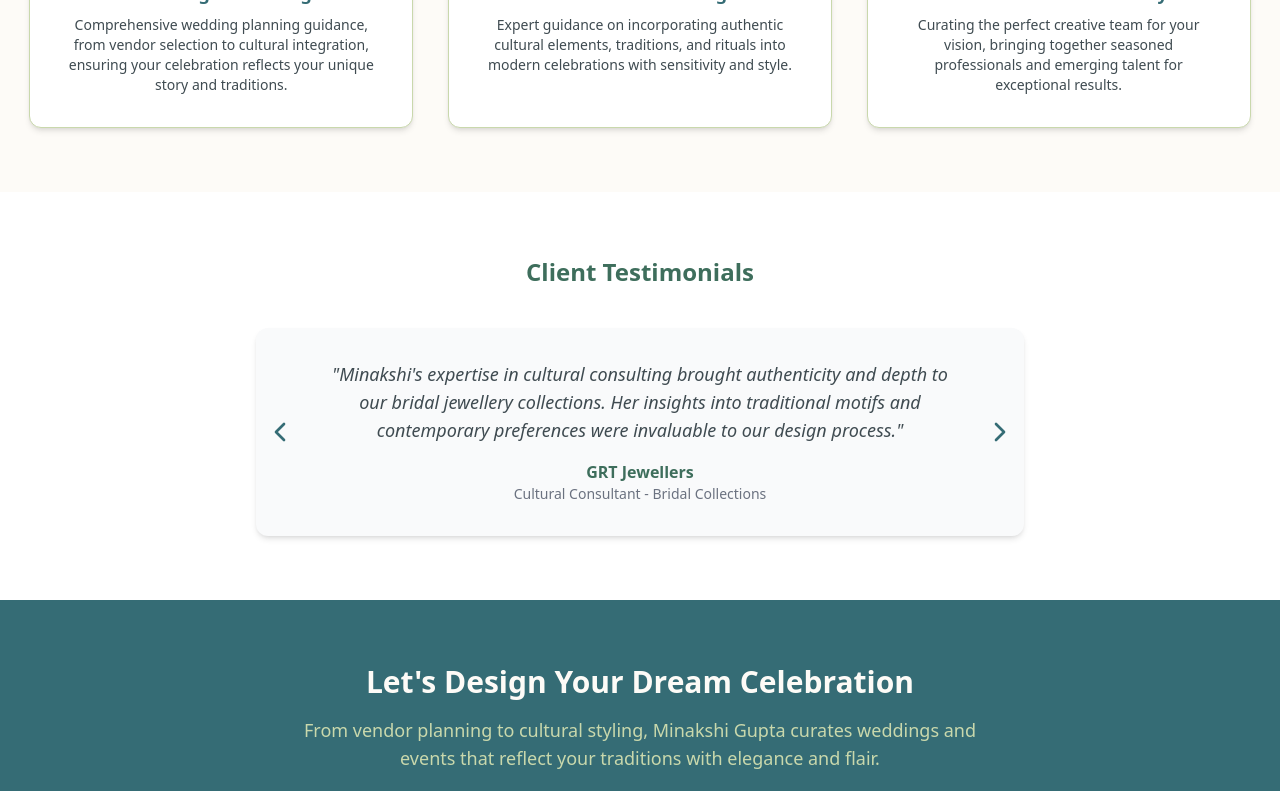
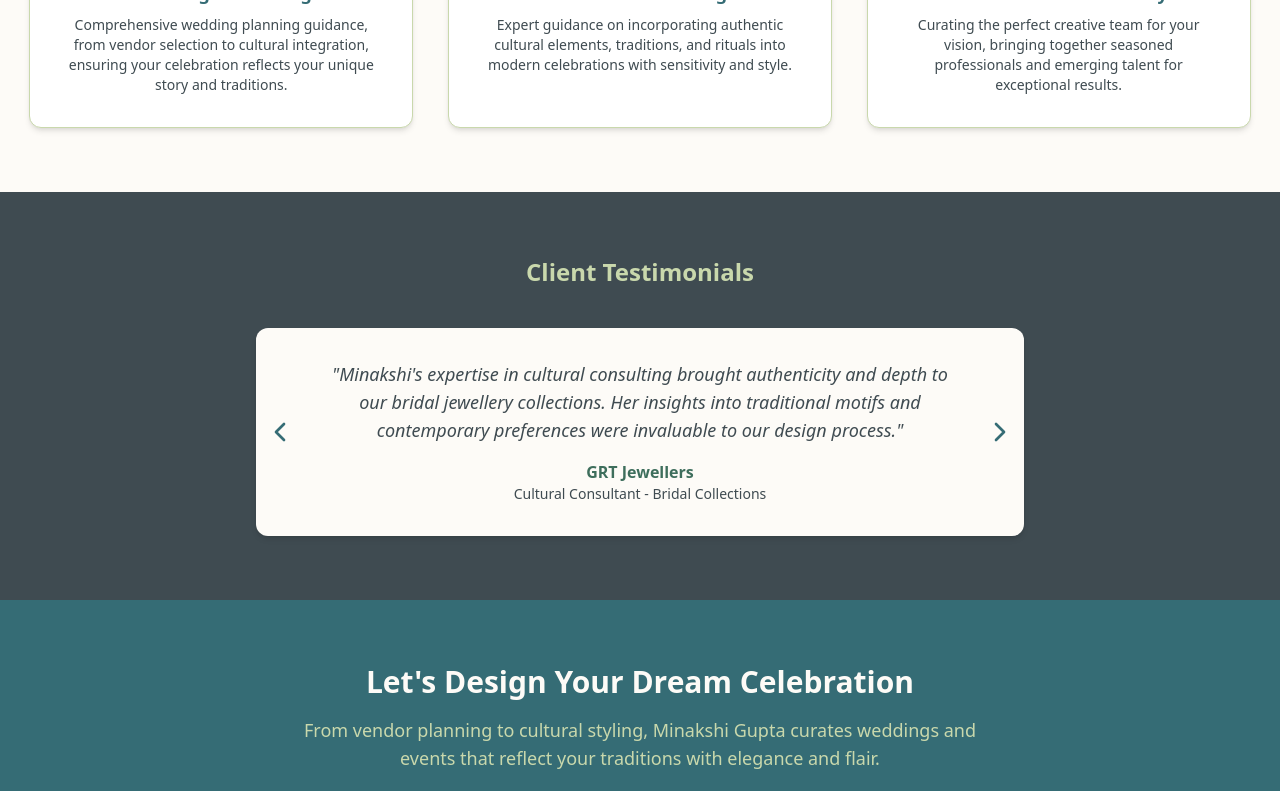
Before and after one commit to hardik-sodhani/minakshiguptasite, a Next.js app: page / in a window 1280 px wide. Shown: the part 658-1449 px from the top of the page. Built offline with nearby package versions, Linux system fonts and the light colour scheme.

Commit message:
Fixing lint rule errors

```diff
--- a/src/components/sections/CTA.tsx
+++ b/src/components/sections/CTA.tsx
@@ -3,7 +3,7 @@ import Link from 'next/link';
 export default function CTA() {
   return (
     <section className="bg-brand-darkTeal text-center py-16 px-6">
-      <h2 className="text-3xl font-bold mb-4 text-brand-beige">Let's Design Your Dream Celebration</h2>
+      <h2 className="text-3xl font-bold mb-4 text-brand-beige">Let&apos;s Design Your Dream Celebration</h2>
       <p className="text-lg max-w-2xl mx-auto mb-8 text-brand-mint">
         From vendor planning to cultural styling, Minakshi Gupta curates weddings and events that reflect your traditions with elegance and flair.
       </p>
--- a/src/components/sections/Testimonials.tsx
+++ b/src/components/sections/Testimonials.tsx
@@ -16,10 +16,10 @@ export default function Testimonials() {
   }, [current]);
 
   return (
-    <section className="bg-white py-16 px-6 text-center">
-      <h2 className="text-2xl font-bold text-brand-forest mb-10">Client Testimonials</h2>
+    <section className="bg-brand-charcoal py-16 px-6 text-center">
+      <h2 className="text-2xl font-bold text-brand-mint mb-10">Client Testimonials</h2>
       <div className="relative max-w-3xl mx-auto">
-        <div className="bg-gray-50 p-8 rounded-xl shadow-md min-h-[200px] relative flex items-center">
+        <div className="bg-brand-beige p-8 rounded-xl shadow-md min-h-[200px] relative flex items-center">
           {/* Left Arrow */}
           <button
             onClick={() => setCurrent((current - 1 + testimonials.length) % testimonials.length)}
@@ -32,10 +32,10 @@ export default function Testimonials() {
           {/* Testimonial Content */}
           <div className="flex-1 px-8">
             <blockquote className="italic text-brand-charcoal text-lg">
-              "{testimonials[current].quote}"
+              &quot;{testimonials[current].quote}&quot;
             </blockquote>
             <p className="mt-4 font-bold text-brand-forest">{testimonials[current].author}</p>
-            <p className="text-sm text-gray-500">{testimonials[current].role}</p>
+            <p className="text-sm text-brand-charcoal">{testimonials[current].role}</p>
           </div>
           {/* Right Arrow */}
           <button
```
